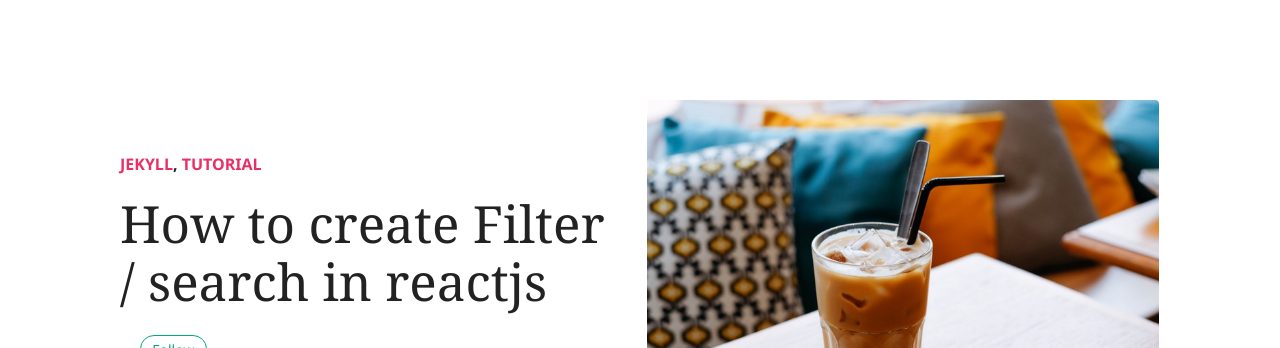
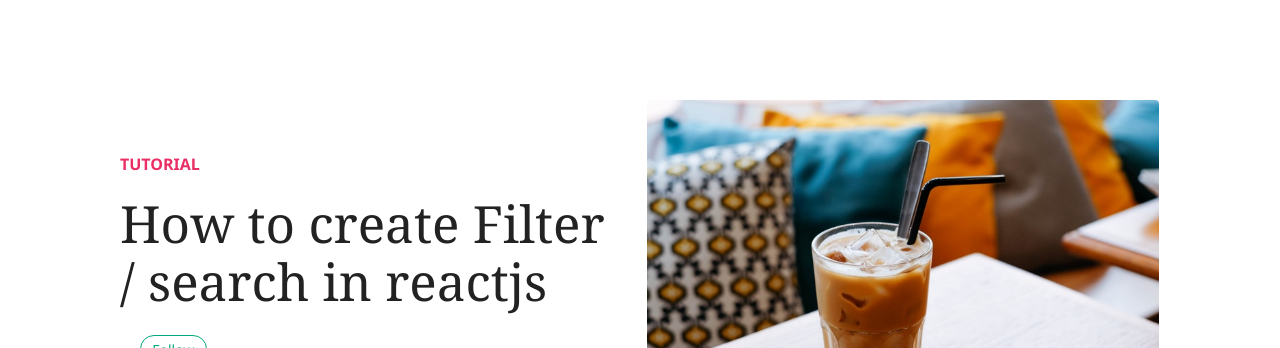
Before and after one commit to kalburgimanjunath/newtwoprofile, a Jekyll site: the page built from _posts/2019-01-19-markup-example.md, in a window 1280 px wide and 900 px high. Shown: the top 348 px of the window. Built offline with Jekyll 4.4.1, drawn with Linux system fonts in a browser that asks for light colours; nearby versions of some CDN libraries; comment, search, counter and statistics services are not loaded.

Commit message:
Update 2019-01-19-markup-example.md

```diff
--- a/_posts/2019-01-19-markup-example.md
+++ b/_posts/2019-01-19-markup-example.md
@@ -1,9 +1,8 @@
 ---
 layout: post
 title: How to create Filter / search in reactjs
-author: jane
+author: manjunath
 categories:
-  - Jekyll
   - tutorial
 image: assets/images/6.jpg
 tags: featured
```
